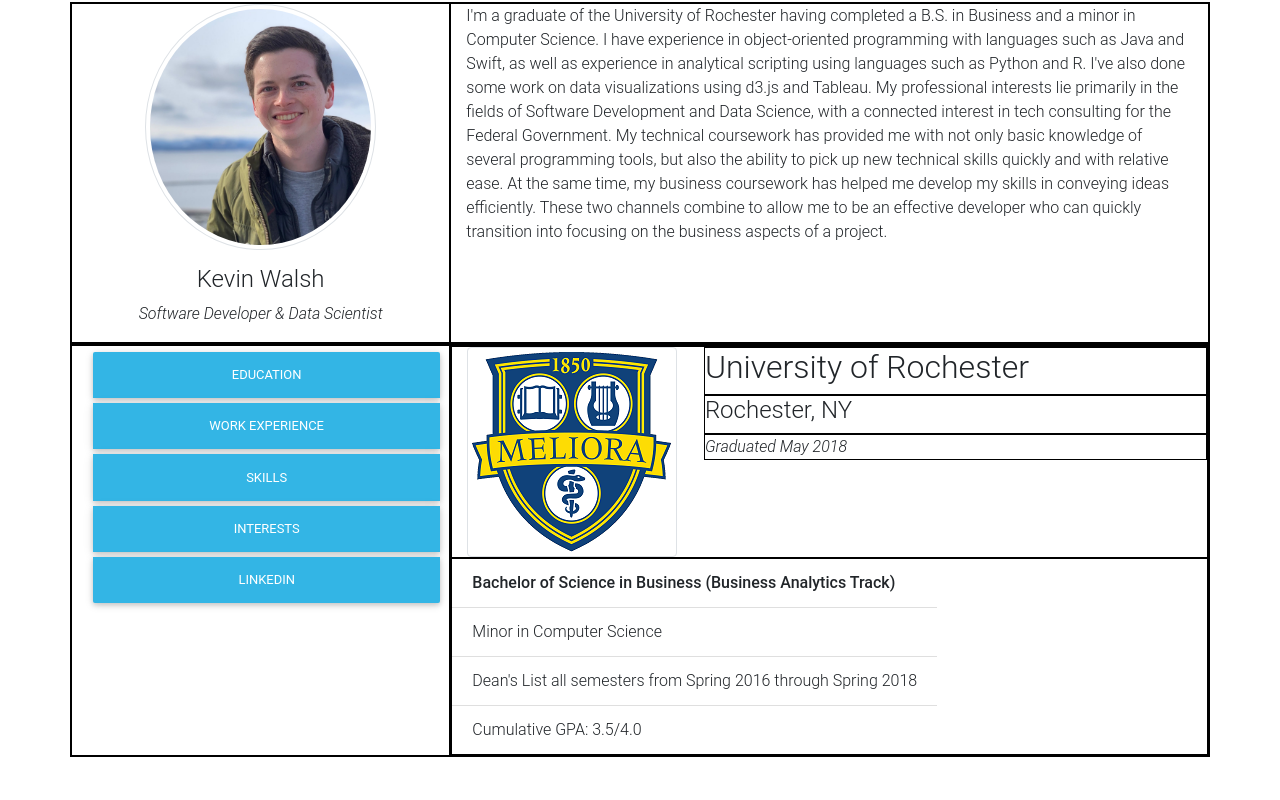
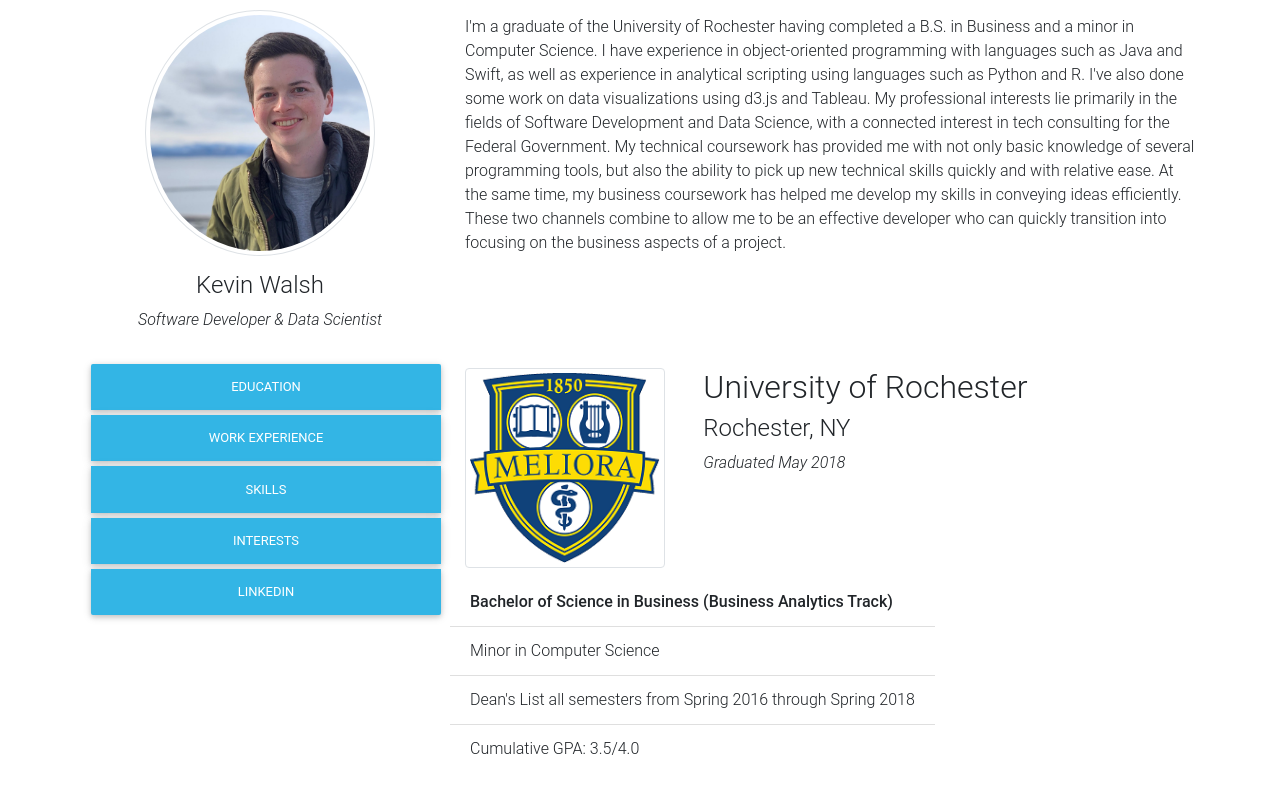
Before and after one commit to walshk/walshk.github.io, a PHP site: page / in a window 1280 px wide. Run offline with PHP 8.4, Linux system fonts and the light colour scheme; some libraries are stand-ins or nearby versions.

Commit message:
added styles

```diff
--- a/css/styles.css
+++ b/css/styles.css
@@ -1,7 +1,29 @@
 /* General page styles */
+
 .container {
-    padding-top: 2px;
+    padding-top: 10px;
     padding-bottom: 2%;
+}
+
+#bio-col {
+    padding-top: 5px;
+}
+
+#modules-row {
+    padding-top: 10px;
+}
+
+#work-exp-toprow, #education-toprow {
+    padding-top: 10px;
+    padding-bottom: 10px;
+}
+
+#educationLogo > img {
+    width: 200px;
+}
+
+.work-overview-thumbnail:hover {
+    opacity: 0.1;
 }
 
 /* Pic-col styles */
@@ -34,17 +56,3 @@
 #work-exp-botrow {
     padding-left: 15px;
 }
-
-
-
-
-
-
-
-
-
-
-/* TEMPORARY TESTING */
-.row, .bscol{
-    border: 1px solid black;
-}
```
